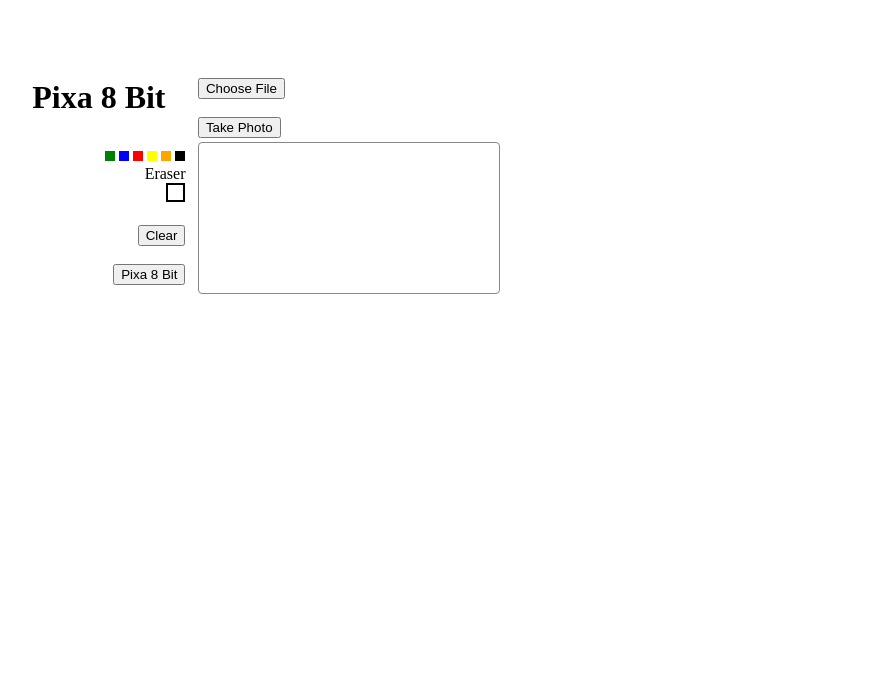
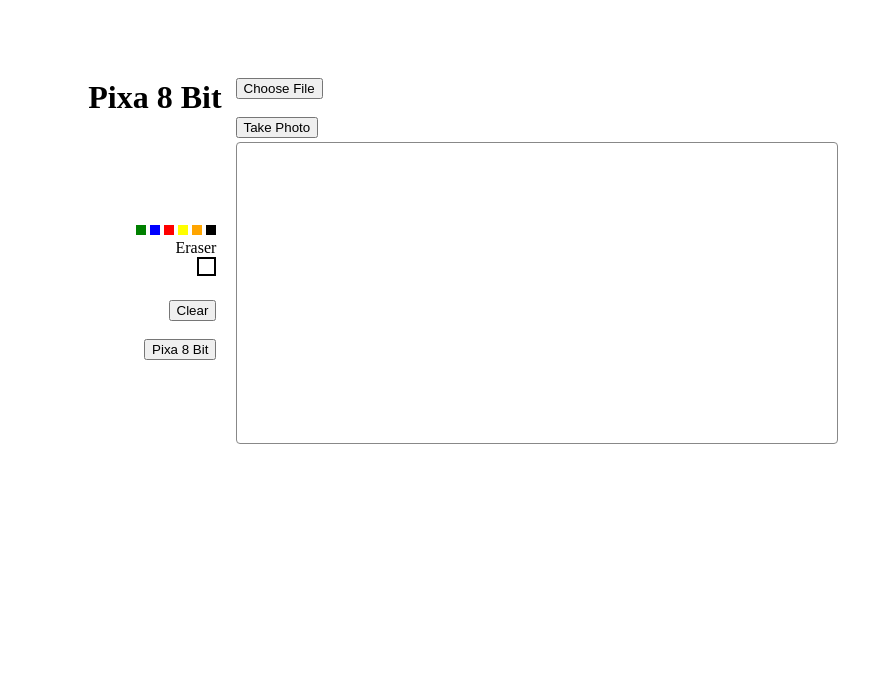
Before and after one commit to sierramorgann/pixabb, a website: page client/index.html in a window 1280 px wide. Shown: the whole page, without its empty margins (42-911 px from the left). Drawn offline with nearby package versions, Linux system fonts and the light colour scheme.

Commit message:
style changes

```diff
--- a/client/style.css
+++ b/client/style.css
@@ -1,6 +1,7 @@
 #can {
     border: 0.5px solid #888;
     border-radius:4px;
+    width: 600px;
     position:relative; /* Necessary for correct mouse co-ords in Firefox */
 }
 
@@ -12,6 +13,11 @@ table {
 	padding: 5%;
 }
 
+h1 {
+	text-align: right;
+	margin-right: 5%;
+}
+
 .colors {
 	display: inline-block;
 	width: 10px;
@@ -19,7 +25,7 @@ table {
 }
 
 #left {
-	width: 35%;
+	width: 25%;
 	text-align: right;
 	padding-right: 2%;
 }
```
